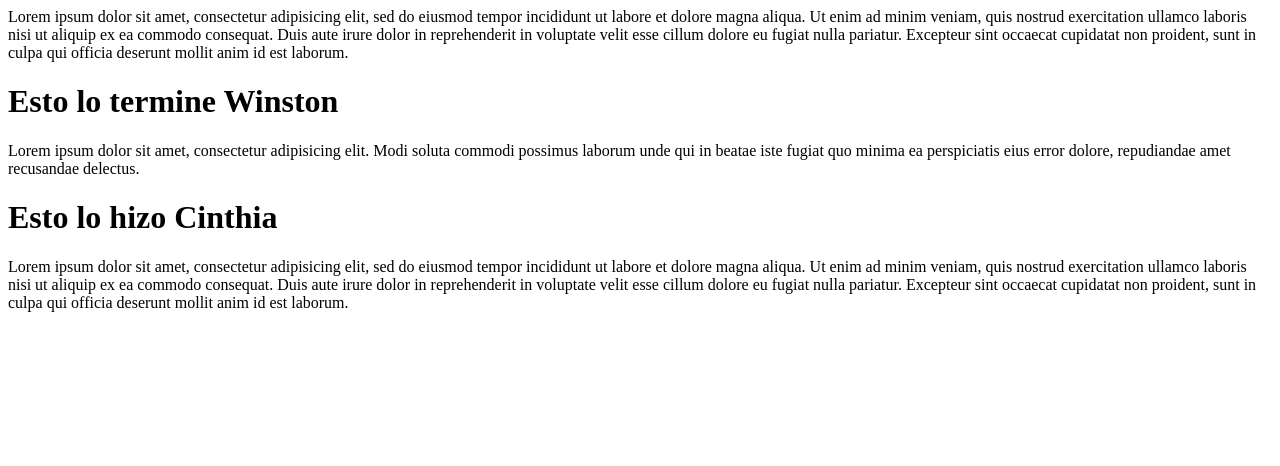
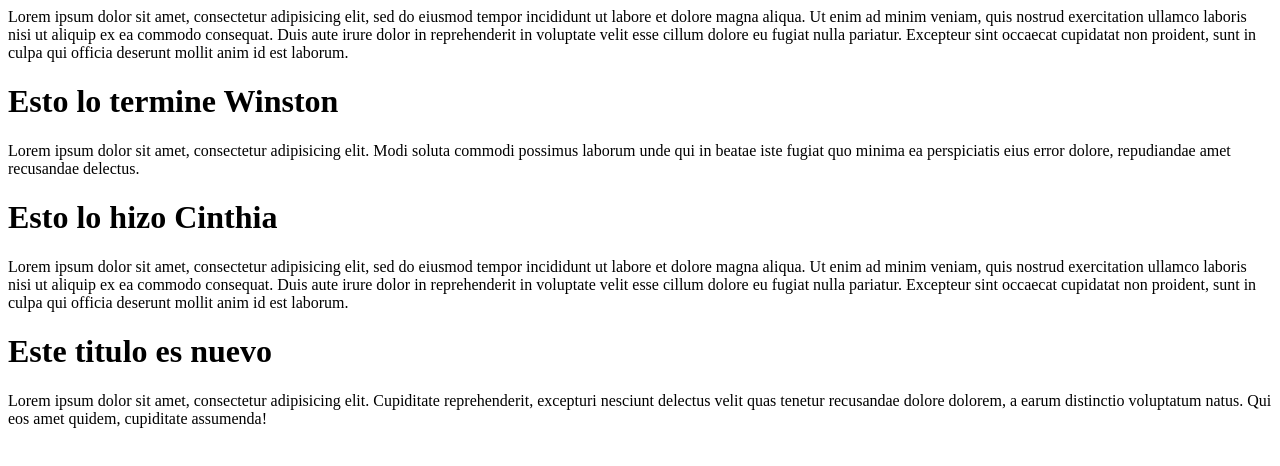
Before and after one commit to Cinthiaroa/mi_primer_git, a plain HTML site: page index.html in a window 1280 px wide. Drawn offline with Linux system fonts and the light colour scheme.

Commit message:
cambios en el titulo

```diff
--- a/index.html
+++ b/index.html
@@ -24,5 +24,9 @@ consequat. Duis aute irure dolor in reprehenderit in voluptate velit esse
 cillum dolore eu fugiat nulla pariatur. Excepteur sint occaecat cupidatat non
 proident, sunt in culpa qui officia deserunt mollit anim id est laborum.</p>
 
+<h1>Este titulo es nuevo</h1>
+
+<p>Lorem ipsum dolor sit amet, consectetur adipisicing elit. Cupiditate reprehenderit, excepturi nesciunt delectus velit quas tenetur recusandae dolore dolorem, a earum distinctio voluptatum natus. Qui eos amet quidem, cupiditate assumenda!</p>
+
 </body>
 </html>
```
